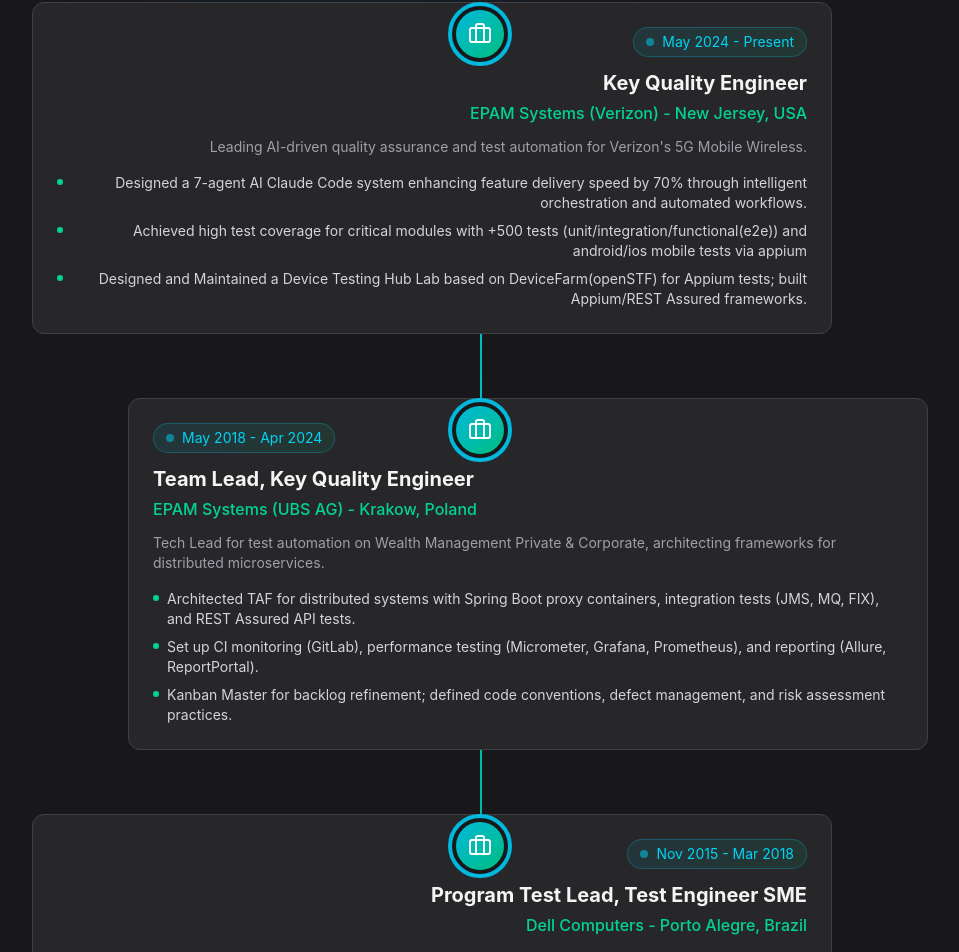
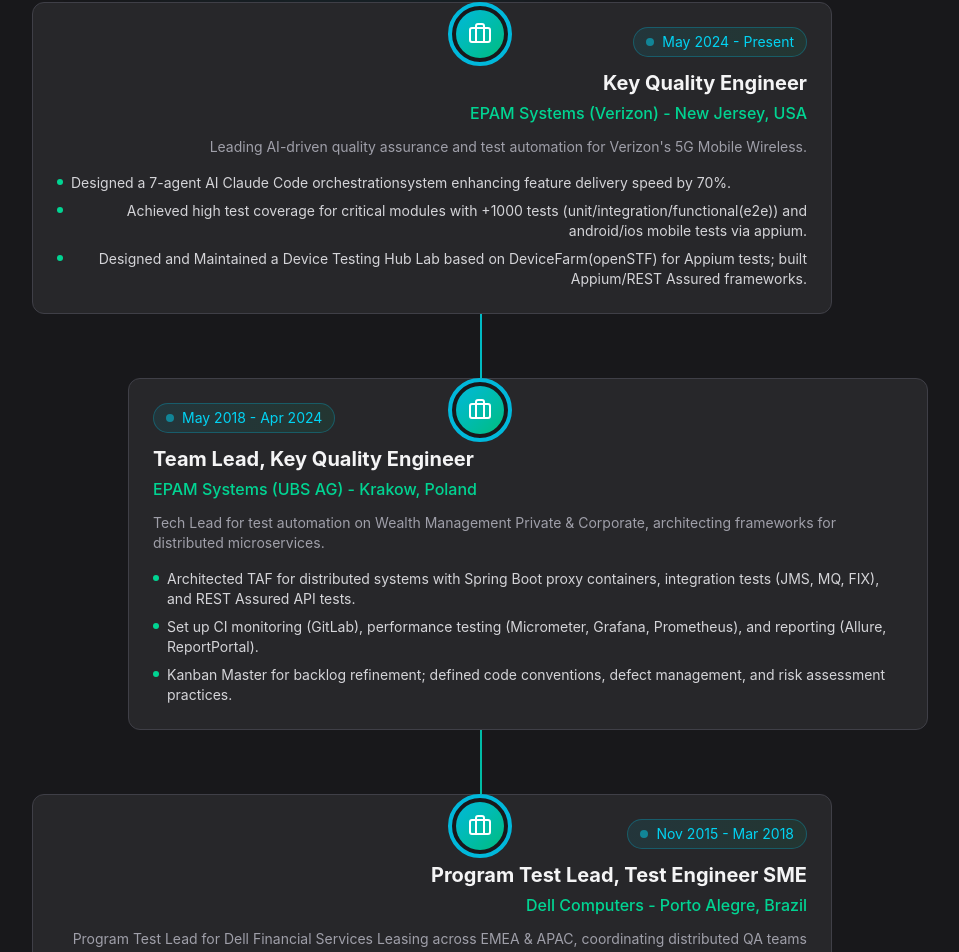
Before and after one commit to vinipx/vinipx-site, a React (Vite) app: page / in a window 1280 px wide. Shown: the part 4338-5290 px from the top of the page, without its empty margins (160-1119 px from the left). Built offline with nearby package versions, Linux system fonts and the light colour scheme; no server answers.

Commit message:
timeline: adjutsing TC numbers for Verizon

```diff
--- a/src/app/components/timeline.tsx
+++ b/src/app/components/timeline.tsx
@@ -9,8 +9,8 @@
     type: "career",
     description: "Leading AI-driven quality assurance and test automation for Verizon's 5G Mobile Wireless.",
     achievements: [
-      "Designed a 7-agent AI Claude Code system enhancing feature delivery speed by 70% through intelligent orchestration and automated workflows.",
-      "Achieved high test coverage for critical modules with +500 tests (unit/integration/functional(e2e)) and android/ios mobile tests via appium ",
+      "Designed a 7-agent AI Claude Code orchestrationsystem enhancing feature delivery speed by 70%.",
+      "Achieved high test coverage for critical modules with +1000 tests (unit/integration/functional(e2e)) and android/ios mobile tests via appium. ",
       "Designed and Maintained a Device Testing Hub Lab based on DeviceFarm(openSTF) for Appium tests; built Appium/REST Assured frameworks.",
     ],
   },
```
